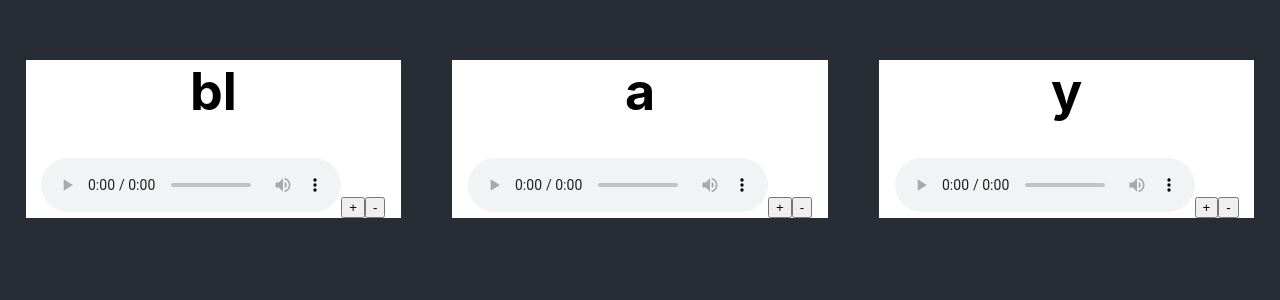
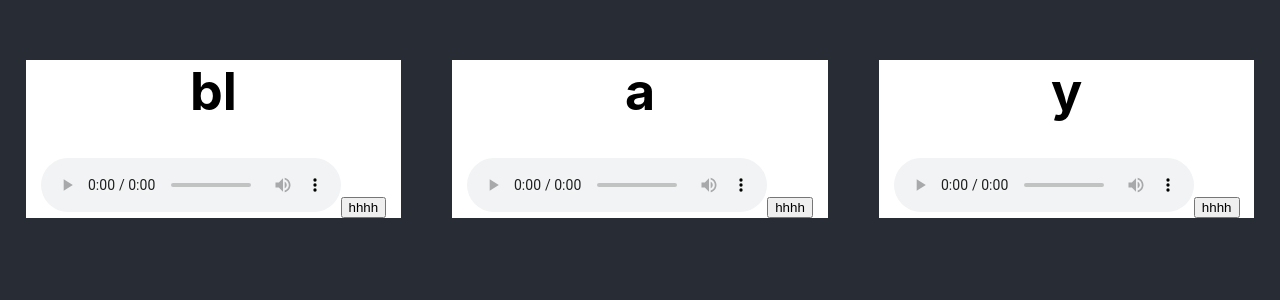
Before and after one commit to jordannquyen/phonics, a React (Create React App) app: page / in a window 1280 px wide. Shown: the top 300 px of the page. Built offline with nearby package versions, Linux system fonts and the light colour scheme.

Commit message:
don't want to commit suicide pt 7

```diff
--- a/src/components/Box.tsx
+++ b/src/components/Box.tsx
@@ -1,5 +1,5 @@
 import React from 'react';
-import wisdom from '../assets/wisdom.mp3'
+
 
 interface Props {
     arr: Array<any>,
@@ -17,33 +17,17 @@ class Box extends React.Component<Props, State> {
         }
     }
 
-    poschange(this: any) {
-        this.setState((prevState: any) => {
-            if((prevState.position + 1) == this.props.arr.length) {
-
-                return{position: 0}
-            }
-            else{
-                return {position: prevState.position + 1};
-            }
-          })
-    }
-
-    negchange(this: any) {
-        this.setState((prevState: any) => {
-            if(prevState.position == 0) {
-
-                return{position: (this.props.arr.length - 1)}
-            }
-            else{
-                return {position: prevState.position - 1};
-            }
-          })
+    random(this: any) {
+        var min = Math.ceil(0)
+        var max = Math.floor(this.props.arr.length + 1)
+        this.setState(() => {
+            return{position: Math.floor(Math.random() * (max - min) + min)}
+        })
     }
 
 
     render() {
-        var item = this.props.arr[this.state.position];
+        var item = this.props.arr[this.state.position]
 
         const all = {
             backgroundColor: 'white',
@@ -56,8 +40,7 @@ class Box extends React.Component<Props, State> {
                 <audio ref='audioTag' controls>
                     <source src={item.audio} type="audio/mp3" />
                 </audio>
-                <button onClick={() => this.poschange()}>+</button>
-                <button onClick={() => this.negchange()}>-</button>
+                <button onClick={() => this.random()}>hhhh</button>
             </div>
         );
     }
```
